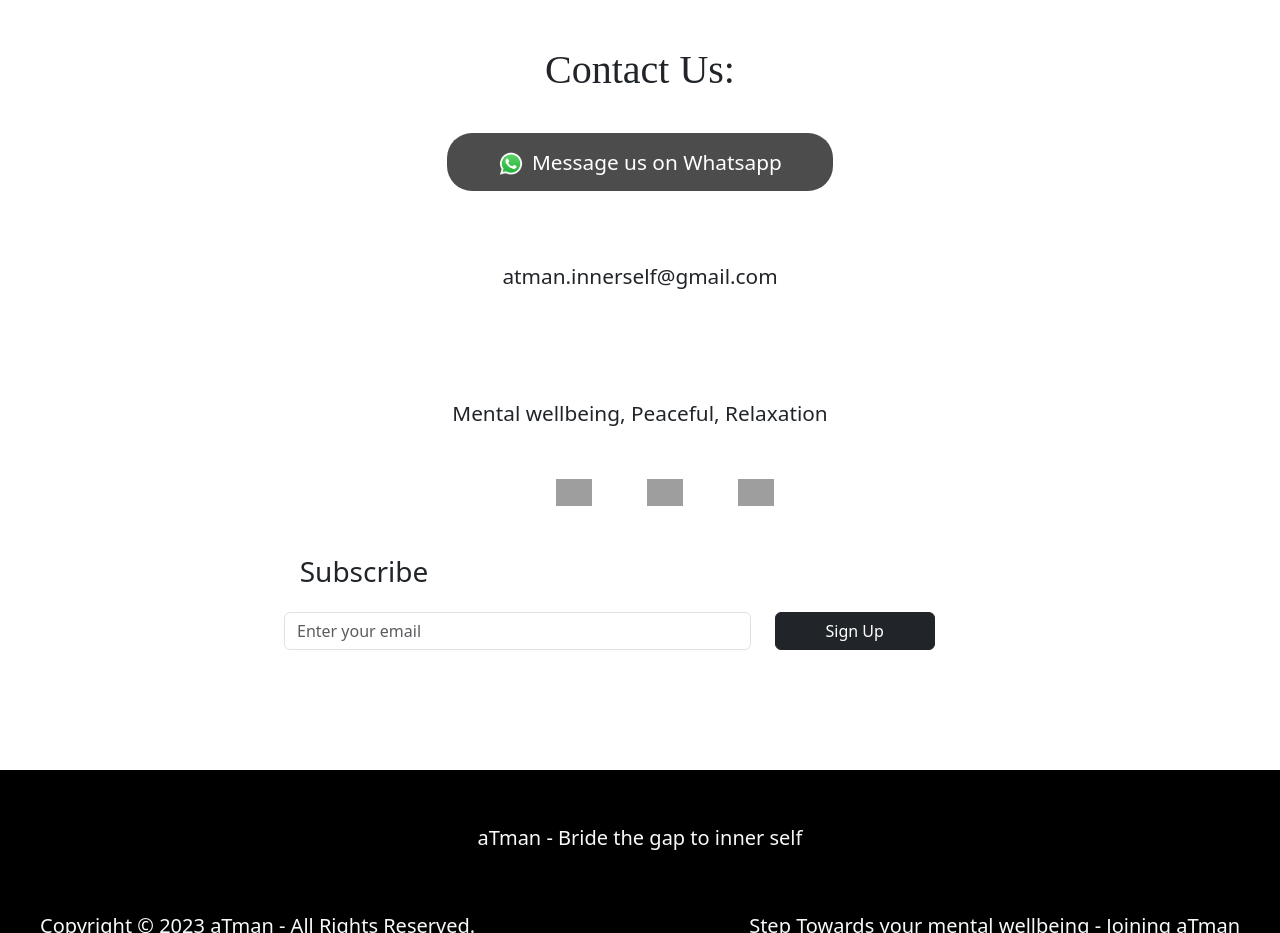
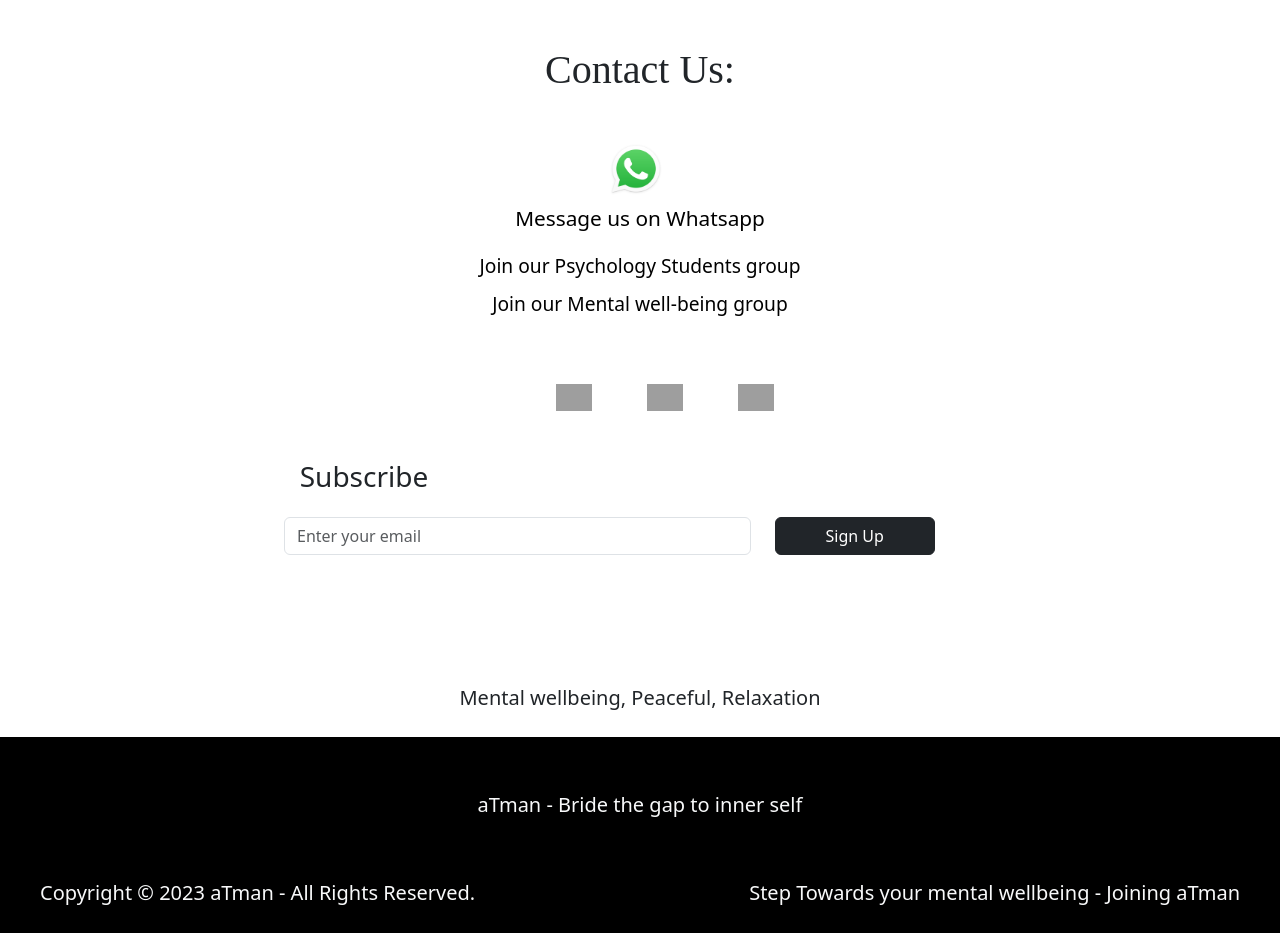
Before and after one commit to AnnapurnaNeerukonda/atmaninnerself.github.io, a plain HTML site: page index.html in a window 1280 px wide. Shown: the part 2960-3893 px from the top of the page. Drawn offline with nearby package versions, Linux system fonts and the light colour scheme; grey boxes are pictures that could not be loaded.

Commit message:
features added

```diff
--- a/index.html
+++ b/index.html
@@ -132,11 +132,17 @@
     <div class="row justify-content-center">
       <div class="col-md-8 text-center">
         <h2 class="mb-5">Contact Us:</h2>
-        <a href="https://api.whatsapp.com/send/?phone=8886588887" class="whatsapp p-4"><span><img src="images/whatsapp.png" class="me-2"
-              alt="" width="3.5%"></span>Message us on Whatsapp</a>
-        <p class="mt-5 p-4">atman.innerself@gmail.com</p>
-        <p class="mt-5 p-4">Mental wellbeing, Peaceful, Relaxation</p>
-        <div class="socialmedia">
+        <div class="image" onclick="whatsapp()"  style="cursor:pointer;"><img src="images/whatsapp.png" class="me-2"
+          alt="" width="7.5%"></div>
+        <a href="https://api.whatsapp.com/send/?phone=8886588887" class="p-5 mb-5 whatsapp">Message us on Whatsapp</a>
+
+        <div class="whatsapplinks p-2">
+        <a href="https://nas.io/psychology-student-fellowship-atman" class="m-5 p-5">Join our Psychology Students group</a>
+        <br>
+        <a href="http://chat.whatsapp.com/HGoiLPqEwrk1Hqh8w2vHWP " class="m-5 p-5">Join our Mental well-being group</a>
+      </div>
+
+        <div class="socialmedia mt-5">
           <a href="https://www.facebook.com/"><img
               src="https://upload.wikimedia.org/wikipedia/commons/6/6c/Facebook_Logo_2023.png" alt=""></a>
           <a href="https://www.instagram.com/atman_innerself?igshid=NGVhN2U2NjQ0Yg=="><img
@@ -165,6 +171,7 @@
       </div>
     </div>
   </div>
+  <p class="mt-3 p-2 text-center fs-5">Mental wellbeing, Peaceful, Relaxation</p>
 
   <div class="text mt-lg-0  pt-5">
     <h1 class="text-center fs-5 text-light mt-2">aTman - Bride the gap to inner self</h1>
@@ -172,7 +179,6 @@
         class="fs-5 float-md-end text-light">Step Towards your mental wellbeing - Joining aTman
       </span></h1>
   </div>
-
 
   <script>
 
@@ -212,6 +218,9 @@
        }
       //  return true ;
     }
+    function whatsapp(){
+      window.open("https://api.whatsapp.com/send/?phone=8886588887", "_blank");
+        }
   </script>
   <script src="https://cdn.jsdelivr.net/npm/bootstrap@5.3.2/dist/js/bootstrap.bundle.min.js"></script>
 </body>
--- a/style.css
+++ b/style.css
@@ -94,12 +94,16 @@ body {
 
 .whatsapp{
     text-decoration: none;
-   background-color:rgba(0,0,0,0.7);
-    color: white;
+    color:black;
     padding:2% 7% !important;
-    border-radius:25px ;
     font-size: 1.3rem;
  }
+ .whatsapplinks a{
+       text-decoration: none ;
+       color: black;
+       font-size: 1.2rem;
+ }
+
  .socialmedia img{
     width:5%;
  }
```
Also changed, not shown: about.html (+7 -7 lines), images/aboutimages/revanth.png, images/aboutimages/rupa.png.
